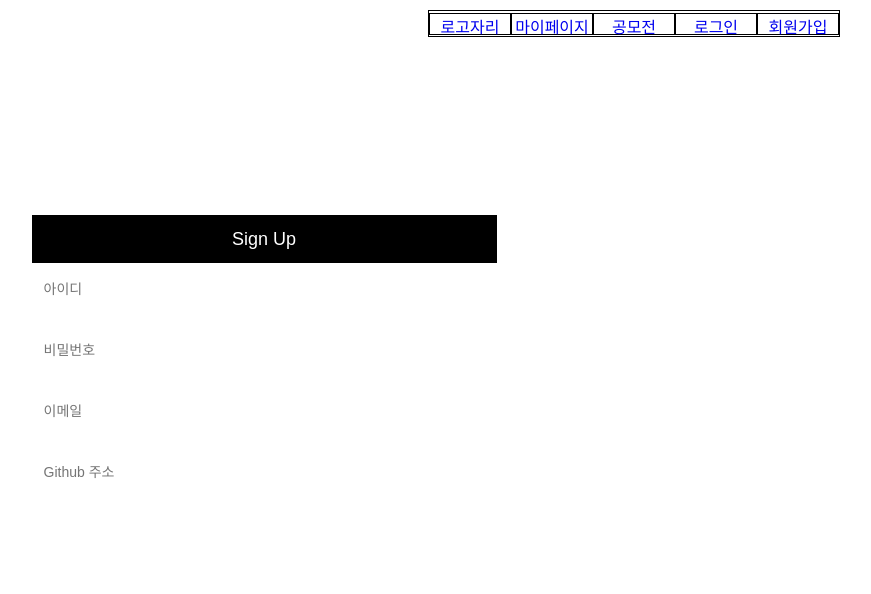
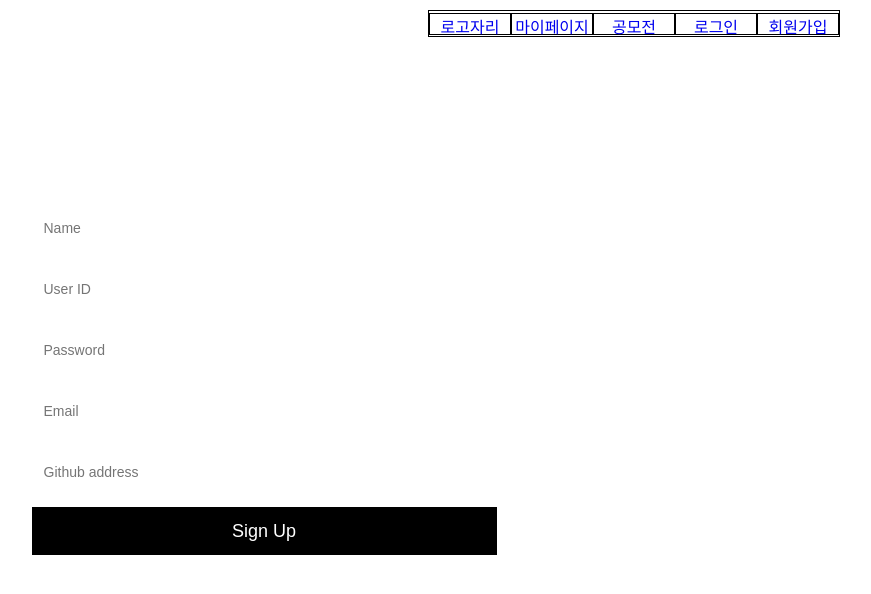
Before and after one commit to hufs-icelink/testRepo, a React (Create React App) app in the folder icelink-frontend/frontend-react/: page /signUp in a window 1280 px wide. Shown: the top 594 px of the page, without its empty margins (376-1247 px from the left). Built offline with nearby package versions, Linux system fonts and the light colour scheme.

Commit message:
Update SignUp.js

```diff
--- a/icelink-frontend/frontend-react/src/SignUp.js
+++ b/icelink-frontend/frontend-react/src/SignUp.js
@@ -7,24 +7,24 @@ function SignUp(props) {
         <div class="main-wrap">
           <section class="signUp-input-section-wrap">
             <div class="signUp-input-wrap">
-              <input type="text" name="userName" id="userName" placeholder="닉네임" />
+              <input type="text" name="userName" id="userName" placeholder="Name" />
             </div>
             <div class="signUp-input-wrap padding-wrap">
-              <input type="text" name="userId" id="userId" placeholder="아이디" />
+              <input type="text" name="userId" id="userId" placeholder="User ID" />
             </div>
             <div class="signUp-input-wrap padding-wrap">
-                <input type="password" name="userPass" id="userPass" placeholder="비밀번호" />
+                <input type="password" name="userPass" id="userPass" placeholder="Password" />
             </div>
             <div class="signUp-input-wrap padding-wrap">
-              <input type="email" name="userEmail" id="userEmail" placeholder="이메일" />
+              <input type="email" name="userEmail" id="userEmail" placeholder="Email" />
             </div>
             <div class="signUp-input-wrap padding-wrap">
-              <input type="text" name="userGithub" id="userGithub" placeholder="Github 주소" />
+              <input type="text" name="userGithub" id="userGithub" placeholder="Github address" />
             </div>
           </section>
-         </div>
         <div class="signUp-button-wrap">
             <button>Sign Up</button>
+        </div>
         </div>
       </div>
   );
```
